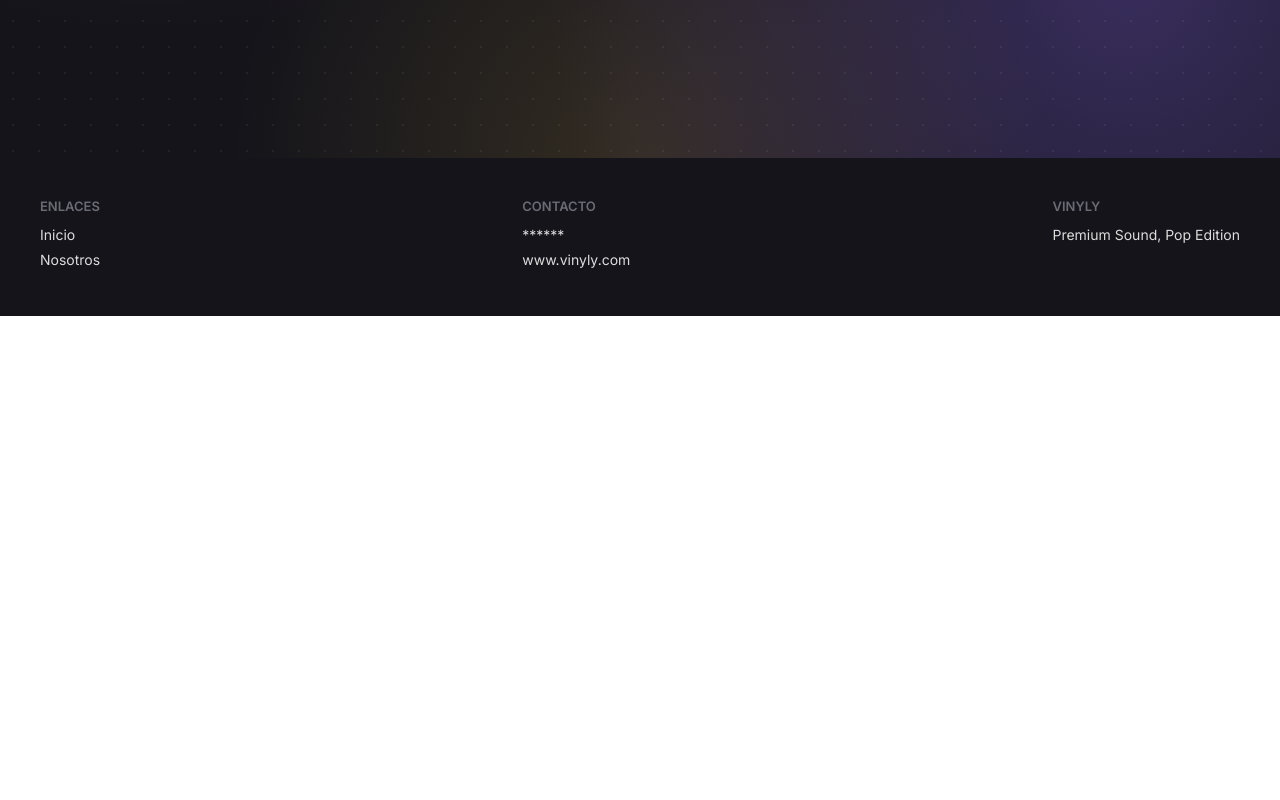
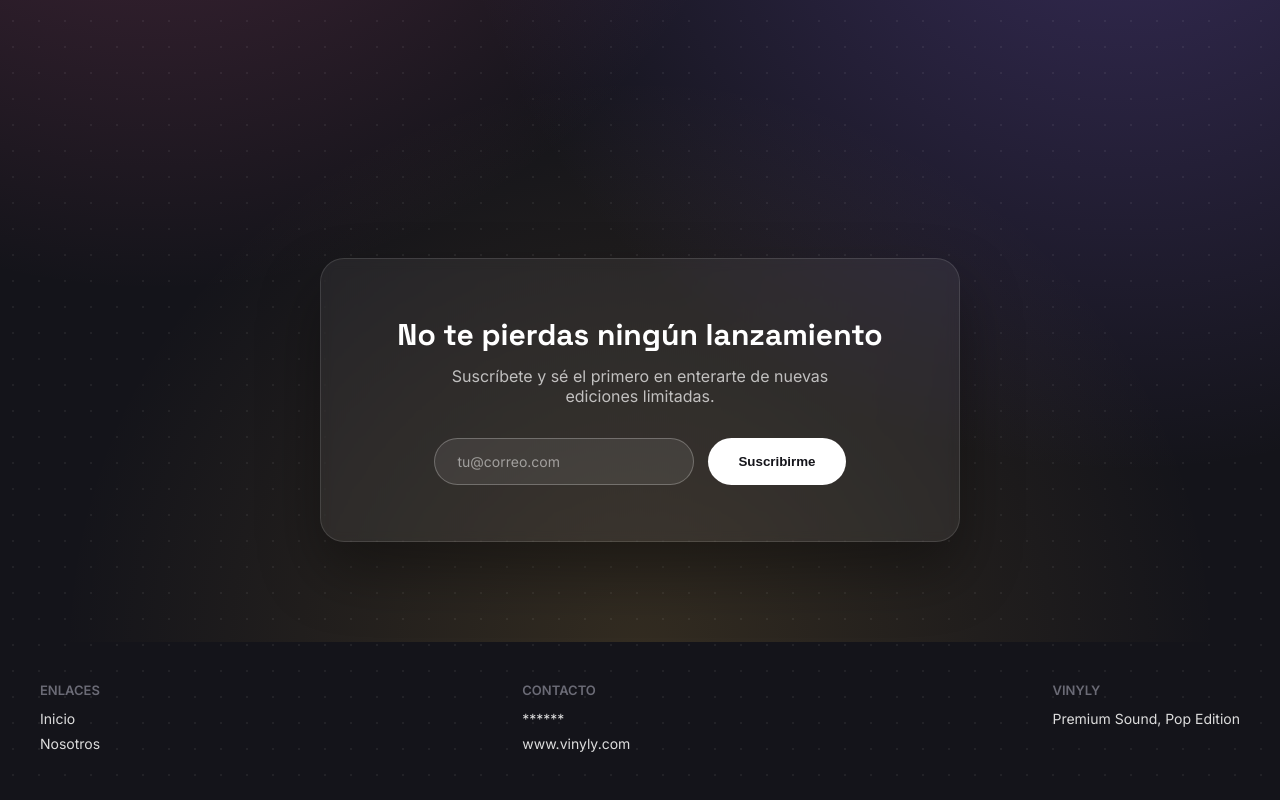
Before and after one commit to VictoriaM05/VINYLY_NegociosElectronicos, a plain HTML site: page LandingPage.html in a window 1280 px wide. Shown: the part 642-1442 px from the top of the page. Before the commit the page ends 958 px from the top, so only its background shows below. Drawn offline with nearby package versions, Linux system fonts and the light colour scheme.

Commit message:
Agregue newsletter

```diff
--- a/LandingPage.html
+++ b/LandingPage.html
@@ -13,7 +13,9 @@
 <body>
 
   <!-- ===== LANDING ===== -->
-  <section class="hero" id="inicio">
+   <div class="portada">
+
+    <section class="hero" id="inicio">
 
     <div class="hero-texto">
       <p class="hero-eyebrow">Edición Limitada</p>
@@ -36,6 +38,18 @@
 
   </section>
 
+  <section class="newsletter">
+  <div class="newsletter-card">
+    <h2>No te pierdas ningún lanzamiento</h2>
+    <p>Suscríbete y sé el primero en enterarte de nuevas ediciones limitadas.</p>
+
+    <form class="newsletter-form">
+      <input type="text" placeholder="tu@correo.com">
+      <button type="submit" class="btn-primario">Suscribirme</button>
+    </form>
+  </div>
+</section>
+
   <!-- ===== FOOTER ===== -->
   <footer class="footer">
 
@@ -56,7 +70,23 @@
       <p>Premium Sound, Pop Edition</p>
     </div>
 
+   </div>
+
+
   </footer>
+
+<script>
+    // Agarra el formulario del newsletter
+    const formNewsletter = document.querySelector('.newsletter-form');
+
+    // Escucha el evento "submit" (cuando alguien le da clic a "Suscribirme")
+    formNewsletter.addEventListener('submit', function (evento) {
+      evento.preventDefault(); // evita que la página se recargue o intente enviar datos de verdad
+
+      // Reemplaza el formulario por un mensaje de confirmación
+      formNewsletter.innerHTML = '<p class="newsletter-gracias">¡Gracias por suscribirte!</p>';
+    });
+  </script>
 
 </body>
 </html>
--- a/css/styles.css
+++ b/css/styles.css
@@ -124,33 +124,40 @@ a {
   box-shadow: 0 4px 12px rgba(124, 92, 214, 0.4); /* sombra con el mismo color, se ve como brillo */
 }
 
+.portada {
+  position: relative;
+  overflow: hidden;
+  background:
+    radial-gradient(circle at 12% 20%, rgba(224, 96, 158, 0.28), transparent 40%),
+    radial-gradient(circle at 88% 30%, rgba(124, 92, 214, 0.35), transparent 45%),
+    radial-gradient(circle at 50% 90%, rgba(242, 193, 78, 0.14), transparent 40%),
+    var(--oscuro);
+}
+
+.portada::before {
+  content: '';
+  position: absolute;
+  inset: 0;
+  background-image: radial-gradient(rgba(255, 255, 255, 0.06) 1px, transparent 1px);
+  background-size: 26px 26px;
+}
+
+.hero, .newsletter {
+  position: relative;
+  z-index: 1; /* para que el contenido quede encima de la textura de puntitos */
+}
+
 /* SECCIÓN HERO */
 .hero {
   position: relative;
-  overflow: hidden;       /* para que los brillos de fondo no se salgan del cuadro */
   display: flex;
   align-items: center;
   justify-content: center;
   gap: 150px;
   padding: 60px 80px;
-  background:
-    radial-gradient(circle at 12% 20%, rgba(224, 96, 158, 0.28), transparent 40%),
-    radial-gradient(circle at 88% 78%, rgba(124, 92, 214, 0.35), transparent 45%),
-    radial-gradient(circle at 50% 100%, rgba(242, 193, 78, 0.14), transparent 40%),
-    var(--oscuro);
   color: var(--blanco);
   min-height: 100vh;   /* ocupa toda la altura de la pantalla */
   width: 100%;
-}
-
-/* textura de puntitos sobre el fondo oscuro */
-.hero::before {
-  content: '';
-  position: absolute;
-  inset: 0;
-  background-image: radial-gradient(rgba(255, 255, 255, 0.06) 1px, transparent 1px);
-  background-size: 26px 26px;
-  z-index: 0;
 }
 
 /* el texto y la imagen van encima de la textura */
@@ -388,6 +395,76 @@ a {
   color: var(--gris);
 }
 
+/* NEWSLETTER */
+.newsletter {
+  position: relative;
+  overflow: hidden;
+  padding: 100px 40px;
+  text-align: center;
+  color: var(--blanco);
+}
+
+/* el recuadro tipo "vidrio" flotando sobre el fondo */
+.newsletter-card {
+  position: relative;
+  z-index: 1;
+  max-width: 640px;
+  margin: 0 auto;
+  padding: 56px 48px;
+  background: rgba(255, 255, 255, 0.06);
+  border: 1px solid rgba(255, 255, 255, 0.12);
+  border-radius: 24px;
+  backdrop-filter: blur(6px);
+  box-shadow: 0 30px 60px rgba(0, 0, 0, 0.35);
+}
+
+.newsletter h2 {
+  font-family: 'Space Grotesk', sans-serif;
+  font-size: 30px;
+  margin-bottom: 12px;
+}
+
+.newsletter p {
+  color: rgba(255, 255, 255, 0.7);
+  max-width: 420px;
+  margin: 0 auto 32px;
+}
+
+.newsletter-form {
+  display: flex;
+  justify-content: center;
+  gap: 14px;
+  flex-wrap: wrap;
+}
+
+.newsletter-form input[type="text"] {
+  min-width: 260px;
+  padding: 14px 22px;
+  border-radius: 999px;
+  border: 1px solid rgba(255, 255, 255, 0.25);
+  background: rgba(255, 255, 255, 0.08);
+  color: var(--blanco);
+  font-family: 'Inter', sans-serif;
+  font-size: 14px;
+}
+
+.newsletter-form input[type="text"]::placeholder {
+  color: rgba(255, 255, 255, 0.5);
+}
+
+.newsletter-form input[type="text"]:focus {
+  outline: none;
+  border-color: var(--morado);
+}
+
+/* el mensaje que aparece después de "enviar" el formulario */
+.newsletter-gracias {
+  font-family: 'Space Grotesk', sans-serif;
+  font-size: 18px;
+  font-weight: 700;
+  color: var(--dorado);
+}
+
 /* FOOTER */
 .footer {
   display: flex;
```
